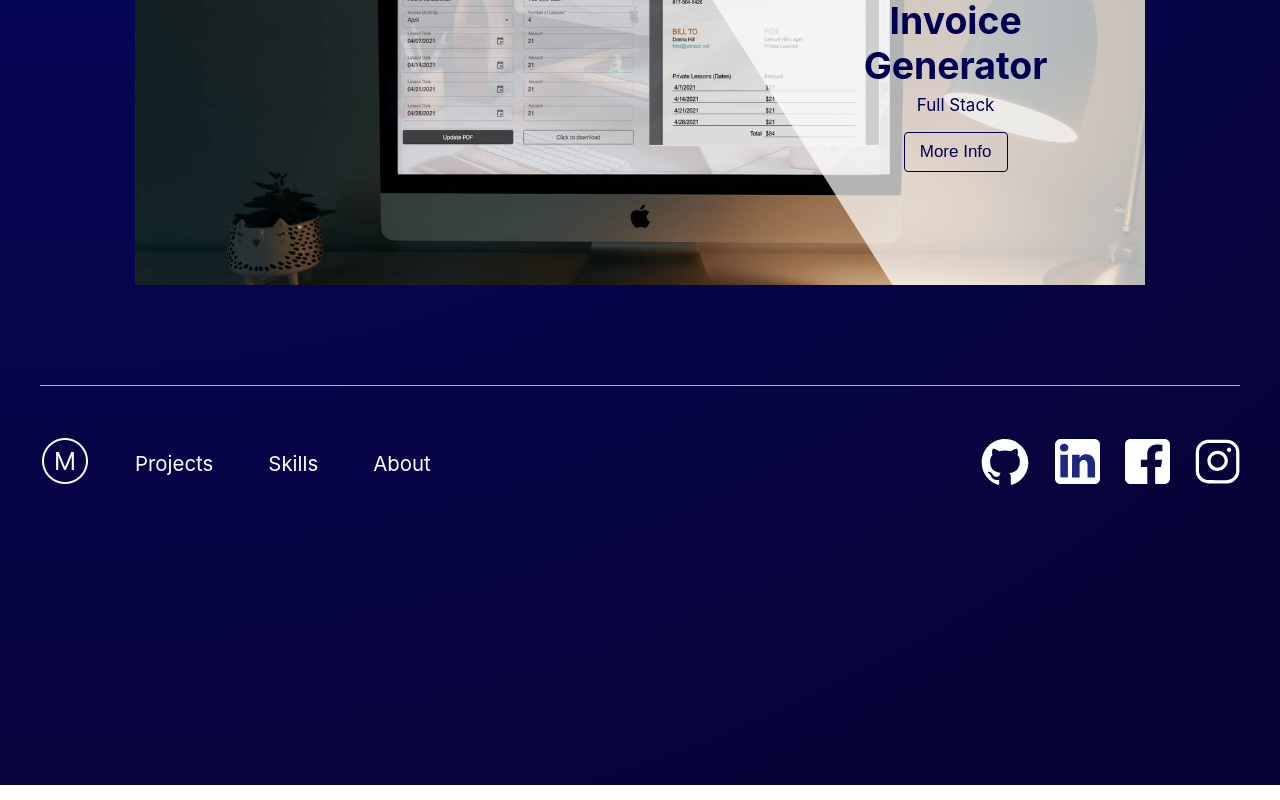
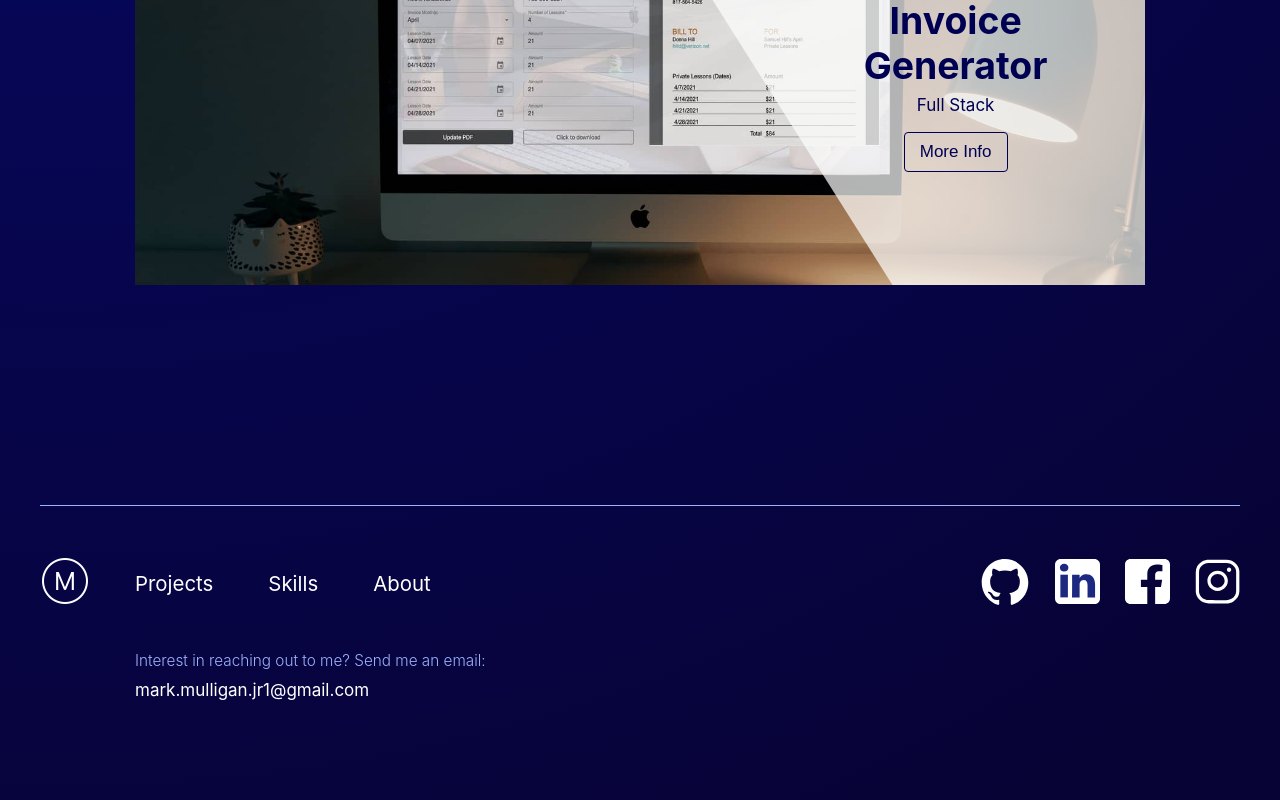
Before and after one commit to Mark-Mulligan/nextjs-portfolio, a Next.js app: page / in a window 1280 px wide. Shown: the part 2715-3515 px from the top of the page. Built offline with nearby package versions, Linux system fonts and the light colour scheme.

Commit message:
worked on contact section

```diff
--- a/components/ContactSection.tsx
+++ b/components/ContactSection.tsx
@@ -42,6 +42,10 @@ const ContactSection = () => {
           </li>
         </div>
       </ul>
+      <div className={styles.email}>
+        <p>Interest in reaching out to me? Send me an email:</p>
+        <a>mark.mulligan.jr1@gmail.com</a>
+      </div>
     </section>
   );
 };
--- a/styles/ContactSection.module.scss
+++ b/styles/ContactSection.module.scss
@@ -1,11 +1,12 @@
 @import './Variables.scss';
 
 .contactSection {
-  min-height: 50vh;
+  max-width: 1200px;
+  margin: auto;
+  padding-bottom: 100px;
 
   ul {
     border-top: 1px solid $lighter-blue;
-    max-width: 1200px;
     padding-top: 50px;
     margin: auto;
     display: grid;
@@ -17,6 +18,8 @@
     }
 
     .pageLinks {
+      margin-bottom: 40px;
+
       li {
         margin-right: 35px;
         font-size: 1.2rem;
@@ -28,6 +31,7 @@
     }
 
     .socialLinks {
+      margin-bottom: 40px;
       justify-content: end;
 
       li {
@@ -35,4 +39,16 @@
       }
     }
   }
+
+  .email {
+    padding-left: 95px;
+
+    p {
+      margin-top: 0;
+      margin-bottom: 10px;
+      font-size: 0.9rem;
+      color: $lighter-blue;
+      font-weight: 300;
+    }
+  }
 }
--- a/styles/ProjectSection.module.scss
+++ b/styles/ProjectSection.module.scss
@@ -3,7 +3,7 @@
 .projectSection {
   max-width: 1010px;
   margin: auto;
-  margin-bottom: 100px;
+  margin-bottom: 220px;
   min-height: 100vh;
   position: relative;
   padding-top: 100px;
```
